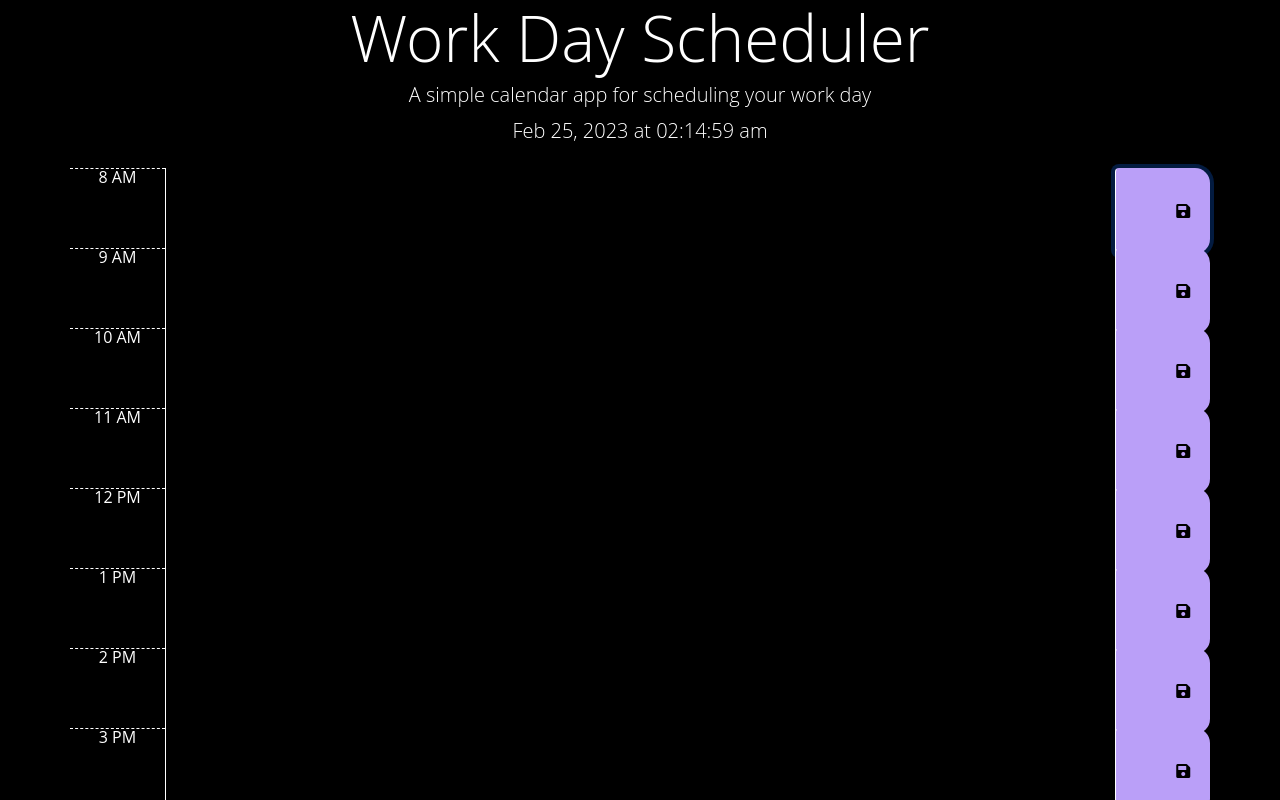
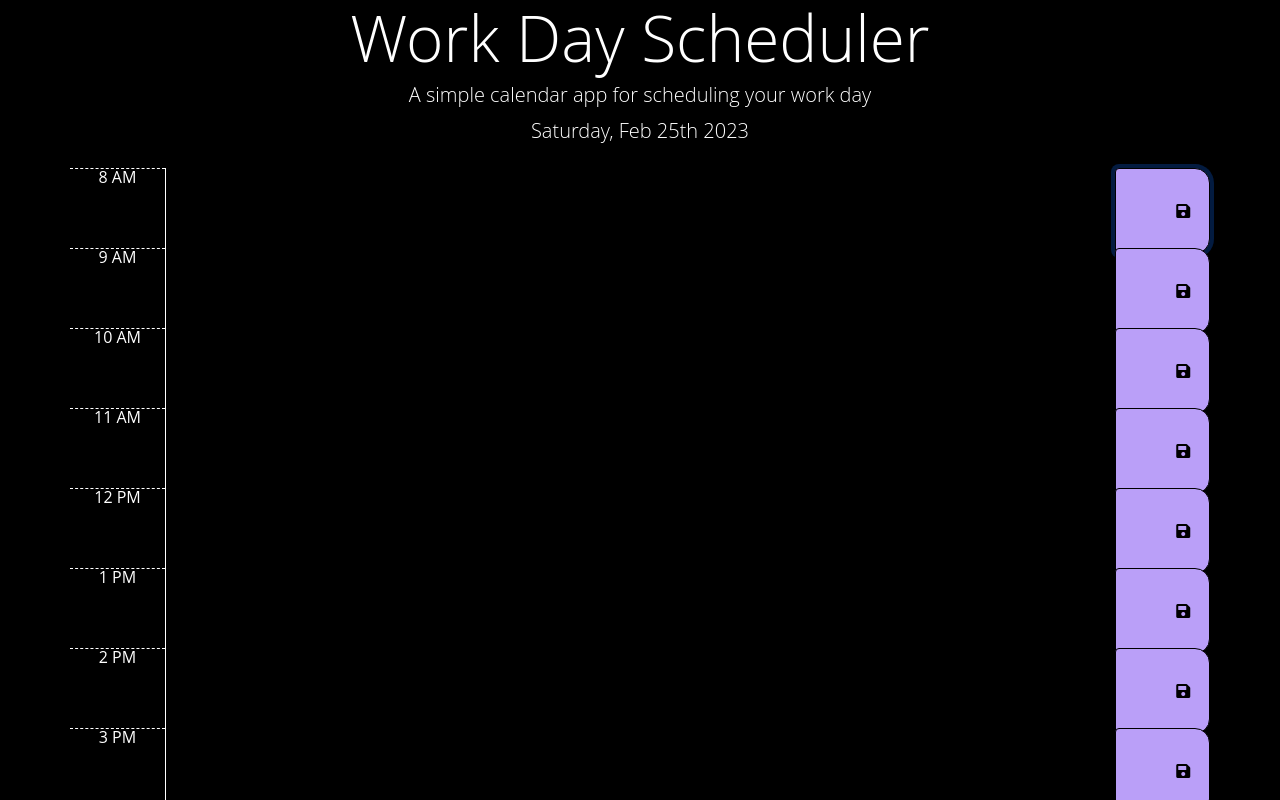
Before and after one commit to malachigamblin/Third-Party-APIs-Challenge-Work-Day-Scheduler, a plain HTML site: page index.html in a window 1280 px wide. Both pictures are taken after a click on the button 1162 px from the left and 210 px from the top of the page. Shown: the top 800 px of the page. Drawn offline with nearby package versions, Linux system fonts and the light colour scheme.

Commit message:
updated function that displays current date by applying js moment method. also set up function to be able to save time and activites into the local storage.

```diff
--- a/assets/css/style.css
+++ b/assets/css/style.css
@@ -62,6 +62,7 @@ textarea {
   border-left: 1px solid rgb(255, 255, 255);
   border-top-right-radius: 15px;
   border-bottom-right-radius: 15px;
+  border-color: #000000;
   background-color: #ba9ff8;
   color: rgb(0, 0, 0);
 }
--- a/assets/js/script.js
+++ b/assets/js/script.js
@@ -1,10 +1,11 @@
-var timeDisplayEl = $('#currentDay');
+var todayDate = moment().format("dddd, MMM Do YYYY");
+$("#currentDay").html(todayDate);
 
+$(document).ready(function () {
+  $(".saveBtn").on("click", function () {
+    var text = $(this).siblings(".description").val();
+    var time = $(this).parent().attr("id");
 
-function displayTime() {
-  var rightNow = dayjs().format('MMM DD, YYYY [at] hh:mm:ss a');
-  timeDisplayEl.text(rightNow);
-}
-
-displayTime();
-setInterval(displayTime, 1000);
+    localStorage.setItem(time, text);
+  });
+});
--- a/index.html
+++ b/index.html
@@ -112,6 +112,8 @@
       </div>
     </div>
 
+    <script src="https://cdnjs.cloudflare.com/ajax/libs/moment.js/2.24.0/moment.min.js"></script>
+
     <script src="https://cdnjs.cloudflare.com/ajax/libs/jquery/3.2.1/jquery.min.js"></script>
     <script
       src="https://cdn.jsdelivr.net/npm/dayjs@1.11.3/dayjs.min.js"
```
